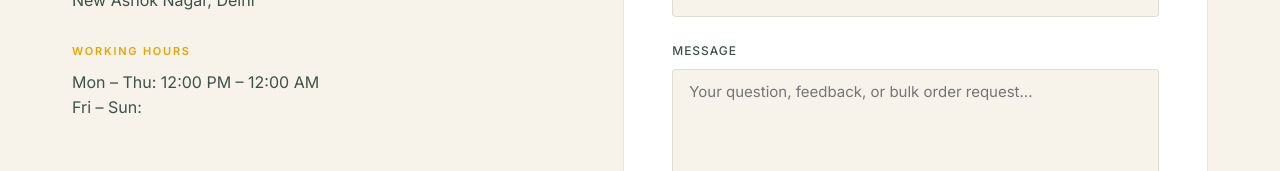
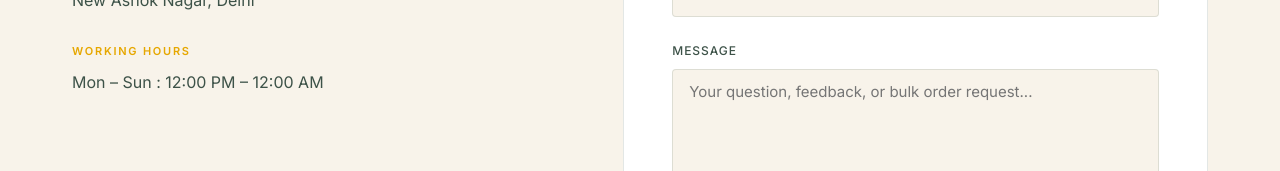
Before and after one commit to teamthebutterbowl-creator/TheButterBowlCode, a React (Vite) app in the folder userSide/frontend/: page /contact in a window 1280 px wide. Shown: the part 607-778 px from the top of the page. Built offline with nearby package versions, Linux system fonts and the light colour scheme; no server answers.

Commit message:
changes in contact page

```diff
--- a/userSide/frontend/src/pages/Contact/Contact.jsx
+++ b/userSide/frontend/src/pages/Contact/Contact.jsx
@@ -74,8 +74,8 @@ export default function Contact() {
             </div>
             <div className={styles.infoBlock}>
               <h3>Working Hours</h3>
-              <p>Mon – Thu: {brand.hours.weekdays}</p>
-              <p>Fri – Sun: {brand.hours.weekend}</p>
+              <p>Mon – Sun : {brand.hours.weekdays}</p>
+              {/* <p>Fri – Sun: {brand.hours.weekend}</p> */}
             </div>
           </div>
 
```
